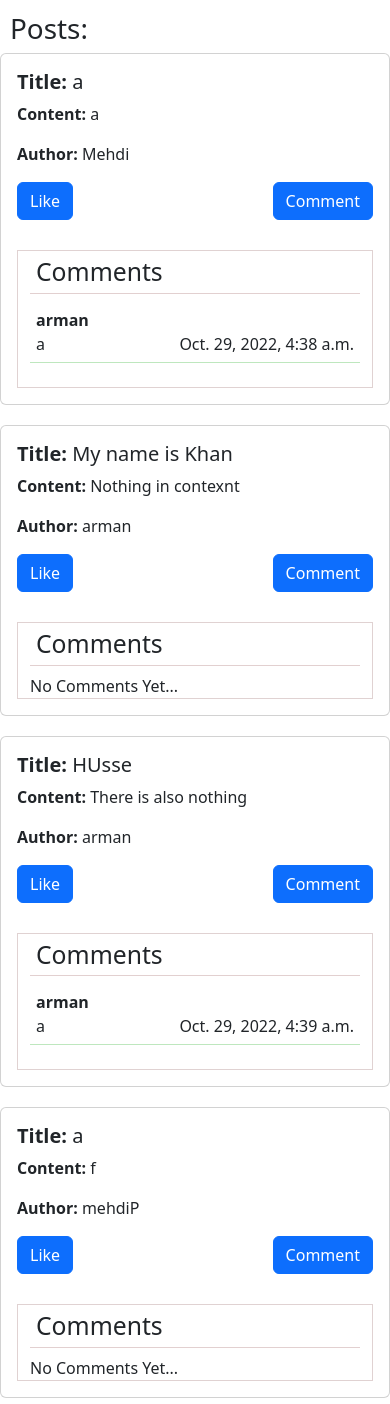
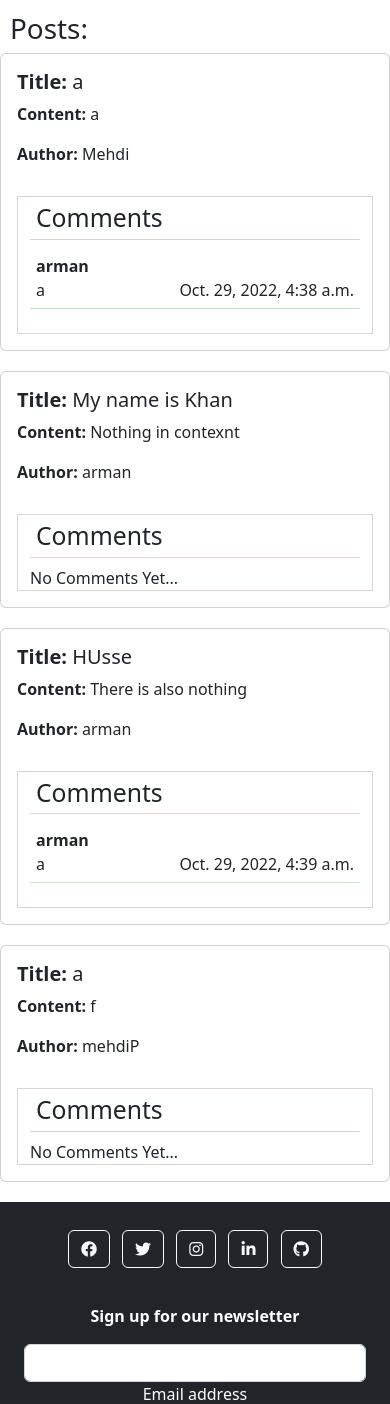
Before and after one commit to mehdialam20002/blogProject, a Django app: page /feed/ in a window 390 px wide. Shown: the part 178-1582 px from the top of the page. Run offline with Django 3.2, Linux system fonts and the light colour scheme; data comes from the database, SQL or seed files in the repository; both versions use the stored data as it was after the commit; some libraries are stand-ins or nearby versions.

```diff
--- a/wesapp/templates/feed.html
+++ b/wesapp/templates/feed.html
@@ -305,14 +305,7 @@ border: 1px solid rgb(224, 210, 210);
             {{post.title}}</h5>
             <p> <strong>Content:</strong> {{ post.content2}} </p>
           <p class="card-text"><strong>Author:</strong> {{ post.author}}</p>
-          <div class="like">
-            <form action="{% url 'like_post' %}" method="post">
-              {% csrf_token %}
-              <button  type="submit" name="post_id" value="{{post.id}}" class="btn gg btn-primary">Like</button>
-            </form>
 
-      <a href="{% url 'add_comment' post.pk %}" class="btn btn-primary"> Comment</a>
-    </div>
     <div class="container-fluid com">
       <h2 style="border-bottom: 1px solid rgb(226, 208, 208); padding: 6px;">Comments</h2>
       {% if not post.comments.all %}
```
Also changed, not shown: db.sqlite3.
